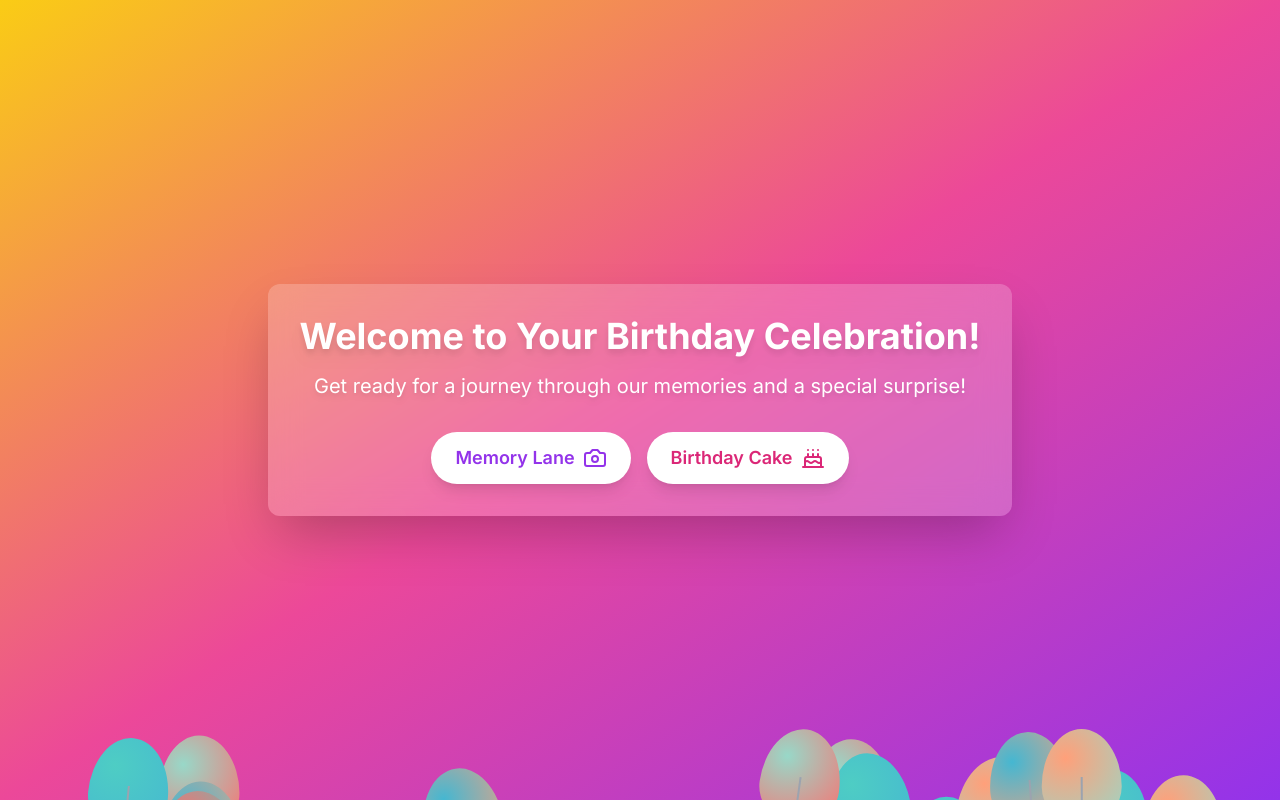
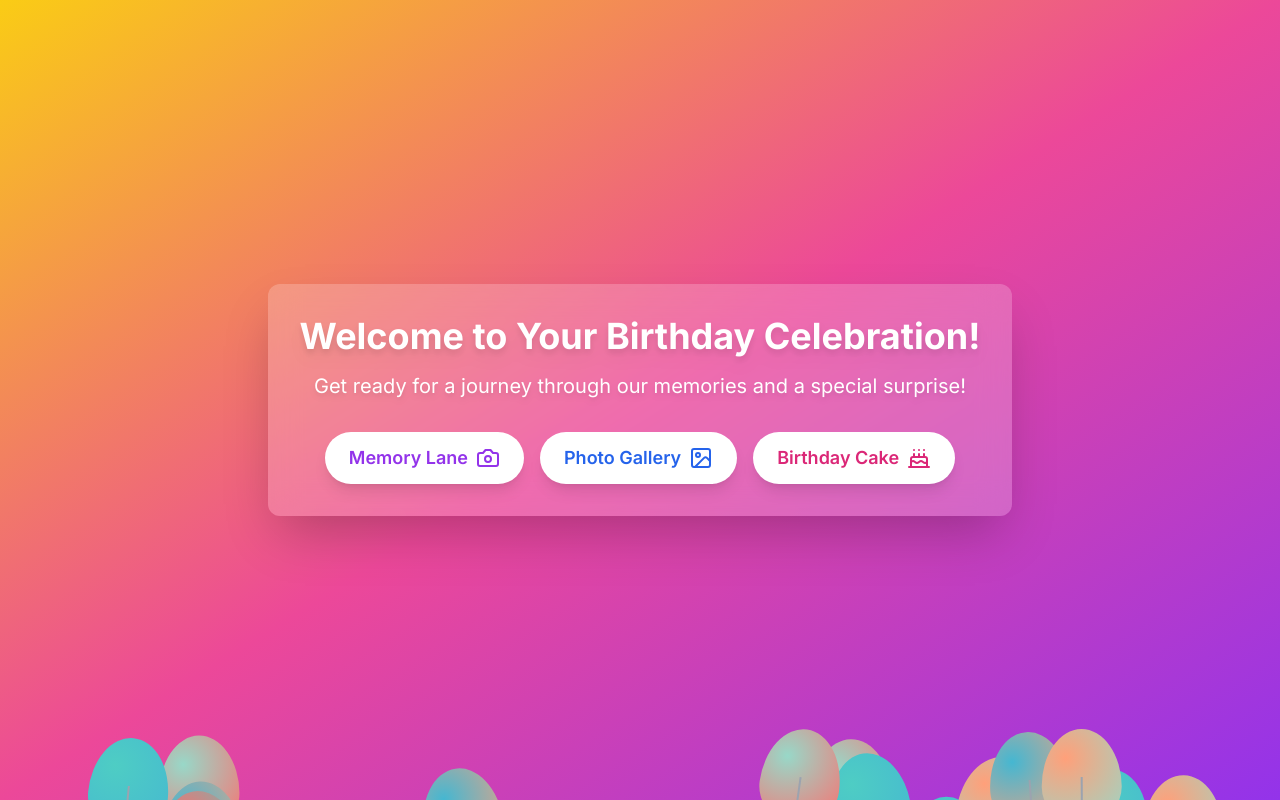
Before and after one commit to Asim-Sidd02/Birthday, a Next.js app: page /welcome in a window 1280 px wide. Built offline with nearby package versions, Linux system fonts and the light colour scheme.

Commit message:
Updated Welcome

```diff
--- a/src/app/welcome/page.tsx
+++ b/src/app/welcome/page.tsx
@@ -2,7 +2,7 @@
 
 import { motion } from "framer-motion"
 import Link from "next/link"
-import { Cake, Camera } from "lucide-react"
+import { Cake, Camera, Image } from "lucide-react"
 import Balloons from "@/components/Balloons"
 
 export default function Welcome() {
@@ -27,6 +27,12 @@ export default function Welcome() {
                         Memory Lane <Camera className="ml-2" />
                     </Link>
                     <Link
+                        href="/gallery"
+                        className="bg-white text-blue-600 px-6 py-3 rounded-full font-semibold text-lg hover:bg-blue-100 transition duration-300 flex items-center shadow-lg"
+                    >
+                        Photo Gallery <Image className="ml-2" />
+                    </Link>
+                    <Link
                         href="/cake"
                         className="bg-white text-pink-600 px-6 py-3 rounded-full font-semibold text-lg hover:bg-pink-100 transition duration-300 flex items-center shadow-lg"
                     >
```
